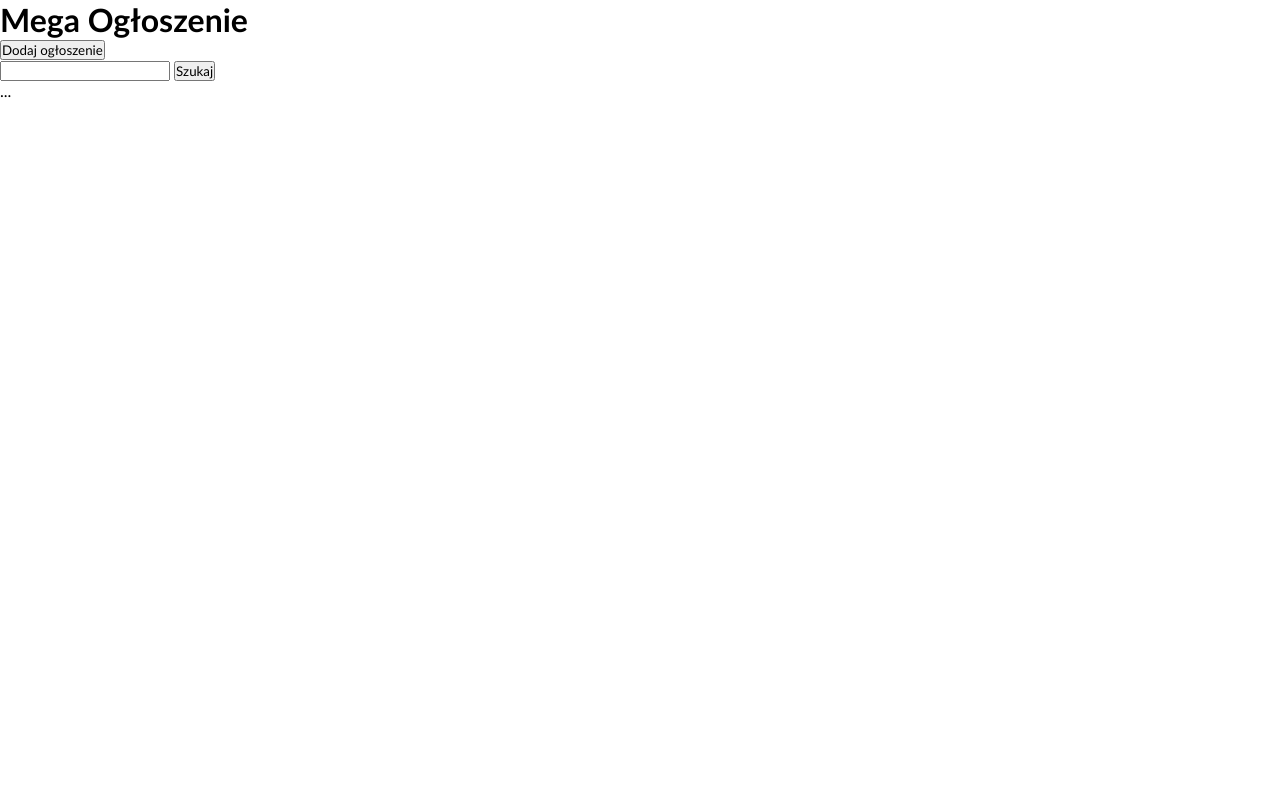
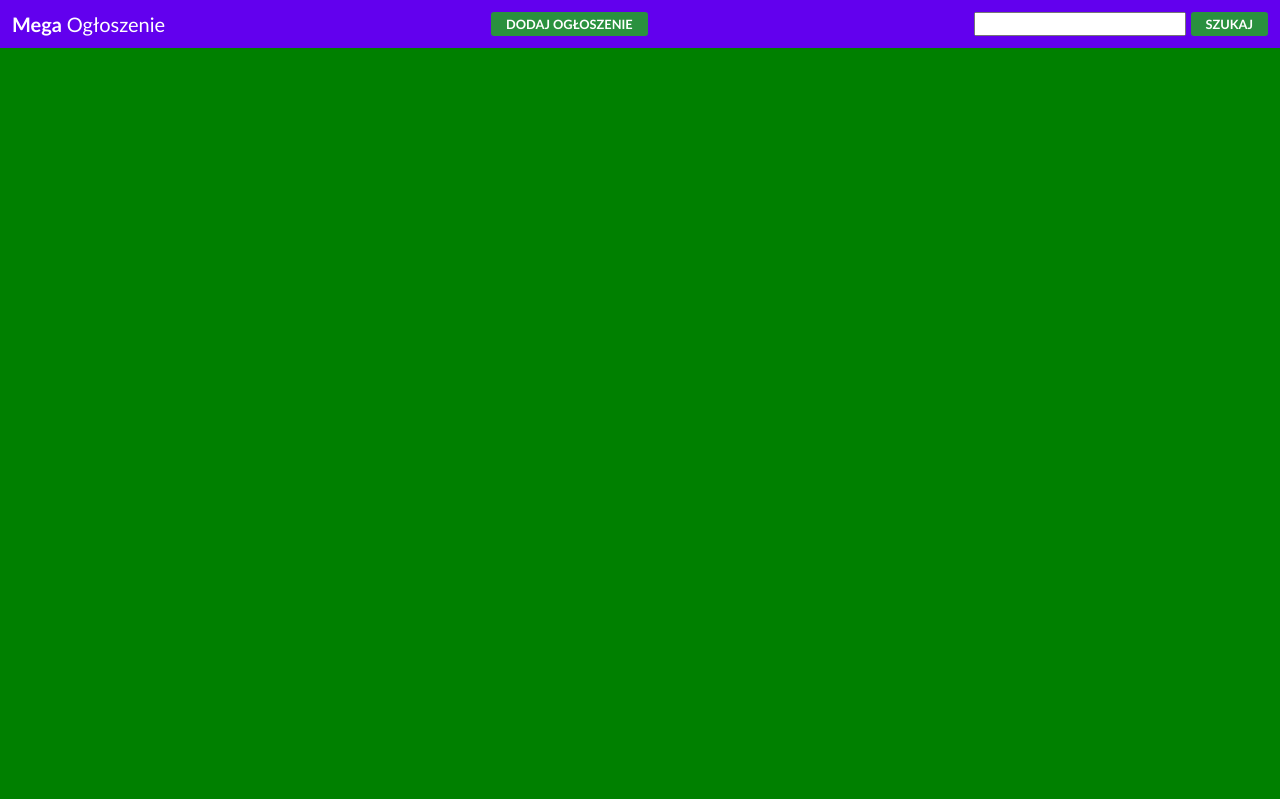
Before and after one commit to Dawid-Kordos/MegaAdsFront, a React (Create React App) app: page / in a window 1280 px wide. Built offline with nearby package versions, Linux system fonts and the light colour scheme.

Commit message:
App structure divided into basic components.

```diff
--- a/src/App.css
+++ /dev/null
@@ -1,38 +0,0 @@
-.App {
-  text-align: center;
-}
-
-.App-logo {
-  height: 40vmin;
-  pointer-events: none;
-}
-
-@media (prefers-reduced-motion: no-preference) {
-  .App-logo {
-    animation: App-logo-spin infinite 20s linear;
-  }
-}
-
-.App-header {
-  background-color: #282c34;
-  min-height: 100vh;
-  display: flex;
-  flex-direction: column;
-  align-items: center;
-  justify-content: center;
-  font-size: calc(10px + 2vmin);
-  color: white;
-}
-
-.App-link {
-  color: #61dafb;
-}
-
-@keyframes App-logo-spin {
-  from {
-    transform: rotate(0deg);
-  }
-  to {
-    transform: rotate(360deg);
-  }
-}
--- a/src/App.tsx
+++ b/src/App.tsx
@@ -1,23 +1,13 @@
 import React from 'react';
-
-import './App.css';
+import {Header} from "./components/layout/Header";
+import {Map} from './components/Map/Map';
 
 export const App = () => {
 
   return (
 <>
-  <header>
-    <h1>
-      <strong>Mega </strong> Ogłoszenie
-    </h1>
-    <button>Dodaj ogłoszenie</button>
-    <div className="search">
-      <input type="text"/> <button>Szukaj</button>
-    </div>
-  </header>
-  <div className="map">
-    ...
-  </div>
+<Header />
+<Map />
 </>
   )
 }
--- /dev/null
+++ b/src/components/Map/Map.css
@@ -0,0 +1,4 @@
+.map{
+    background-color: green;
+    height: calc(100vh - 49px);
+}
--- /dev/null
+++ b/src/components/Map/Map.tsx
@@ -0,0 +1,8 @@
+import React from "react";
+
+import './Map.css';
+
+export const Map = () => {
+    return(<div className='map' />
+    )
+}
--- /dev/null
+++ b/src/components/common/Btn.css
@@ -0,0 +1,10 @@
+button{
+    border: 0;
+    background-color: #2A913E;
+    color: #fff;
+    text-transform: uppercase;
+    padding: 2px 15px;
+    font-size: 0.8rem;
+    font-weight: bold;
+    border-radius: 3px;
+}
--- /dev/null
+++ b/src/components/common/Btn.tsx
@@ -0,0 +1,11 @@
+import React from "react";
+
+import './Btn.css';
+
+interface Props {
+    text: string;
+}
+
+export const Btn = (props: Props) => (
+    <button>{props.text}</button>
+)
--- /dev/null
+++ b/src/components/layout/Header.css
@@ -0,0 +1,21 @@
+header{
+    background-color: #6200EE;
+    padding: 12px;
+    color: #fff;
+    display: flex;
+    justify-content: space-between;
+}
+
+header h1{
+    font-size: 20px;
+    font-weight: 200;
+}
+
+.search{
+    display: flex;
+}
+
+.search input{
+    width: 13rem;
+    margin-right: 5px;
+}
--- /dev/null
+++ b/src/components/layout/Header.tsx
@@ -0,0 +1,17 @@
+import React from "react";
+import {Btn} from "../common/Btn";
+
+import './Header.css';
+
+export const Header = () => (
+    <header>
+        <h1>
+            <strong>Mega </strong> Ogłoszenie
+        </h1>
+        <Btn text={'Dodaj ogłoszenie'} />
+        <div className="search">
+            <input type="text"/>
+            <Btn text={'Szukaj'} />
+        </div>
+    </header>
+);
```
